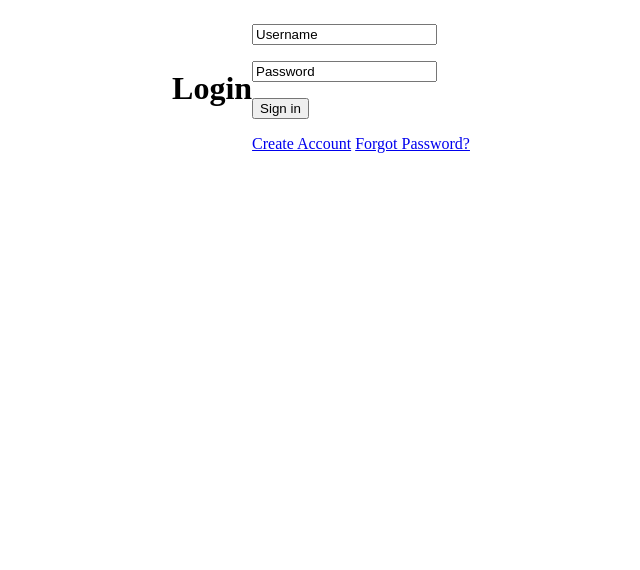
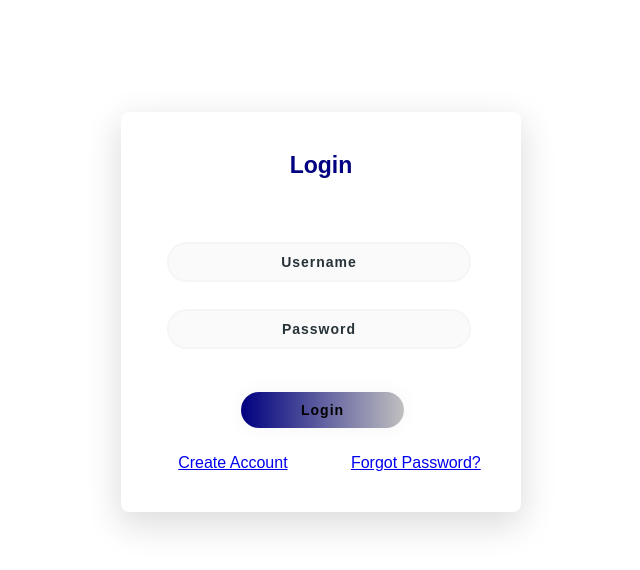
Before and after one commit to jared-p/Forum-Website, a PHP site: page /login.html in a window 1280 px wide. Shown: the top 570 px of the page, without its empty margins (319-959 px from the left). Run offline with PHP 8.4, Linux system fonts and the light colour scheme.

Commit message:
css styling

```diff
--- a/WebContent/CSS/login.css
+++ b/WebContent/CSS/login.css
@@ -1,5 +1,78 @@
+body{
+  font-family:sans-serif;
+}
+
 .container{
-display:flex;
-justify-content:center;
-align-items:center;
+  background-color: #FFFFFF;
+  width: 400px;
+  height: 400px;
+  margin: 7em auto;
+  border-radius: 0.5em;
+  box-shadow: 0px 11px 35px 2px rgba(0, 0, 0, 0.14);
 }
+
+.login{
+  padding: 40px;
+  color: #000080;
+  font-family: 'Ubuntu', sans-serif;
+  font-weight: bold;
+  font-size: 23px;
+  display: flex;
+  align-items: center;
+  justify-content: center;
+
+}
+
+.user, .pass{
+  width: 76%;
+  color: rgb(38, 50, 56);
+  font-weight: 700;
+  font-size: 14px;
+  letter-spacing: 1px;
+  background: rgba(136, 126, 126, 0.04);
+  padding: 10px 20px;
+  border: none;
+  border-radius: 20px;
+  outline: none;
+  box-sizing: border-box;
+  border: 2px solid rgba(0, 0, 0, 0.02);
+  margin-bottom: 50px;
+  margin-left: 46px;
+  text-align: center;
+  margin-bottom: 27px;
+  font-family: 'Ubuntu', sans-serif;
+  }
+
+
+button{
+  cursor: pointer;
+  border-radius: 5em;
+  color: #000000;
+  background: linear-gradient(to right, #000080, #C0C0C0);
+  border: 0;
+  padding-left: 60px;
+  padding-right: 60px;
+  padding-bottom: 10px;
+  padding-top: 10px;
+  font-family: 'Ubuntu', sans-serif;
+  margin-left: 30%;
+  font-weight: 700;
+  font-size: 14px;
+  letter-spacing: 1px;
+  box-shadow: 0 0 20px 1px rgba(0, 0, 0, 0.04);
+  display: flex;
+  align-items: center;
+  justify-content: center;
+
+}
+
+button:focus,button:hover{
+background: linear-gradient(to left, #000080, #C0C0C0);
+}
+
+li{
+  display: inline-block;
+  zoom:1;
+  padding: 10px;
+  margin-left: 2%;
+}
--- a/WebContent/login.html
+++ b/WebContent/login.html
@@ -1,26 +1,31 @@
 <!DOCTYPE html>
 <html lang="en" dir="ltr">
+<nav class="fixed_to_top">
+</nav>
 <head>
   <meta charset="utf-8">
-  <title>Login</title>
+  <title>Login To To Your Account</title>
   <link rel="stylesheet" type="text/css" href="css/login.css">
 </head>
 
 <body>
-  <header>
+  <div class="container">
+    <p class="login">Login</p>
+    <!-- form -->
+    <form class="form1" action="index.html" method="post">
+      <!-- Username Request -->
+      <input class="user" type="text" name="user" align="center" value="Username">
+      <!-- Password Request-->
+      <input class="pass" type="text" name="Pass" align="center" value="Password">
+      <!--Sign in -->
+      <p class="submit"><button type="button" name="button">Login</button></p>
 
-  </header>
-  <div class="container">
-    <h1>Login</h1>
-    <form class="post" action="index.html" method="post">
-      <!-- Username Request -->
-      <p> <input type="text" name="Username" value="Username"> </p>
-      <!-- Password Request-->
-      <p> <input type="text" name="Pass" value="Password"> </p>
-      <!--Sign in -->
-      <p> <input type="submit" name="login" value="Sign in"></p>
-      <p> <a href="create_account">Create Account</a> <a href="lost_password">Forgot Password?</a></p>
-
+      <!--create account -->
+      <ul class="links">
+        <li> <a href="create_account">Create Account</a></li>
+        <li></li>
+        <li><a href="lost_password">Forgot Password?</a></li>
+      </ul>
     </form>
   </div>
 </body>
```
Also changed, not shown: WebContent/slider.html (added, +10 -0 lines).
